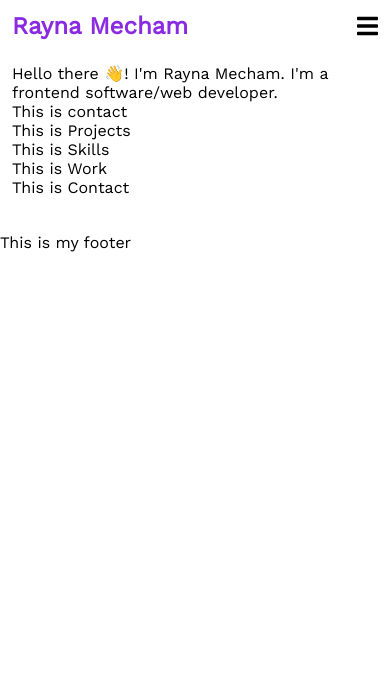
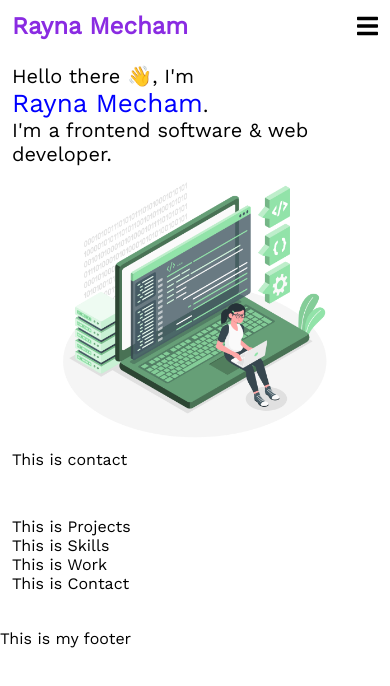
Before and after one commit to raynamecham/raynamecham.com, a React (Create React App) app: page / in a window 390 px wide. Shown: the top 686 px of the page. Built offline with nearby package versions, Linux system fonts and the light colour scheme.

Commit message:
working on about section

```diff
--- a/src/components/body/about/about.css
+++ b/src/components/body/about/about.css
@@ -0,0 +1,39 @@
+.about {
+    padding-bottom: 48px;
+}
+
+.about-top {
+    display: flex;
+    justify-content: space-between;
+    align-items: center;
+}
+
+.picture {
+    height: 420px;
+}
+
+.about-info {
+    font-size: 24px;
+}
+
+.info-name {
+    color: blue;
+    font-size: 32px;
+}
+
+@media only screen and (max-width: 720px){
+    .about-top {
+        flex-direction: column;
+        justify-content: center;
+        align-items: center;
+    }
+    .picture {
+        height: 280px;
+    }
+    .about-info {
+        font-size: 20px;
+    }
+    .info-name {
+        font-size: 26px;
+    }
+}
--- a/src/components/body/about/index.js
+++ b/src/components/body/about/index.js
@@ -6,10 +6,12 @@ function About() {
         <div className="about">
             <div className="about-top">
                 <div className="about-info">
-                    Hello there 👋! I'm Rayna Mecham. I'm a frontend software/web developer.
+                    Hello there 👋, I'm
+                    <br /> <span className="info-name">Rayna Mecham</span>.
+                    <br /> I'm a frontend software &amp; web developer.
                 </div>
                 <div className="about-photo">
-
+                    <img src={require('../../../assets/coding.png').default} alt="coding girl" className="picture" />
                 </div>
             </div>
             <div className="about-bottom">
```
Also changed, not shown: src/assets/coding.png (added).
